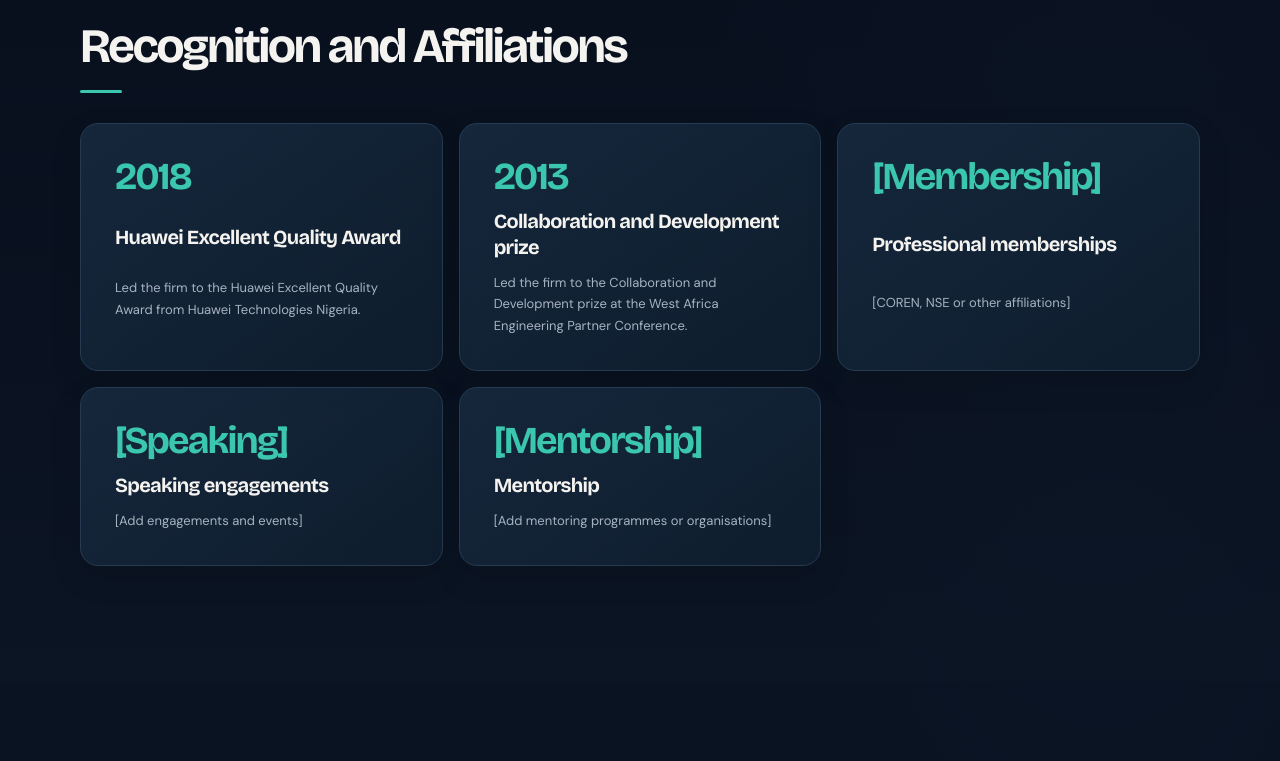
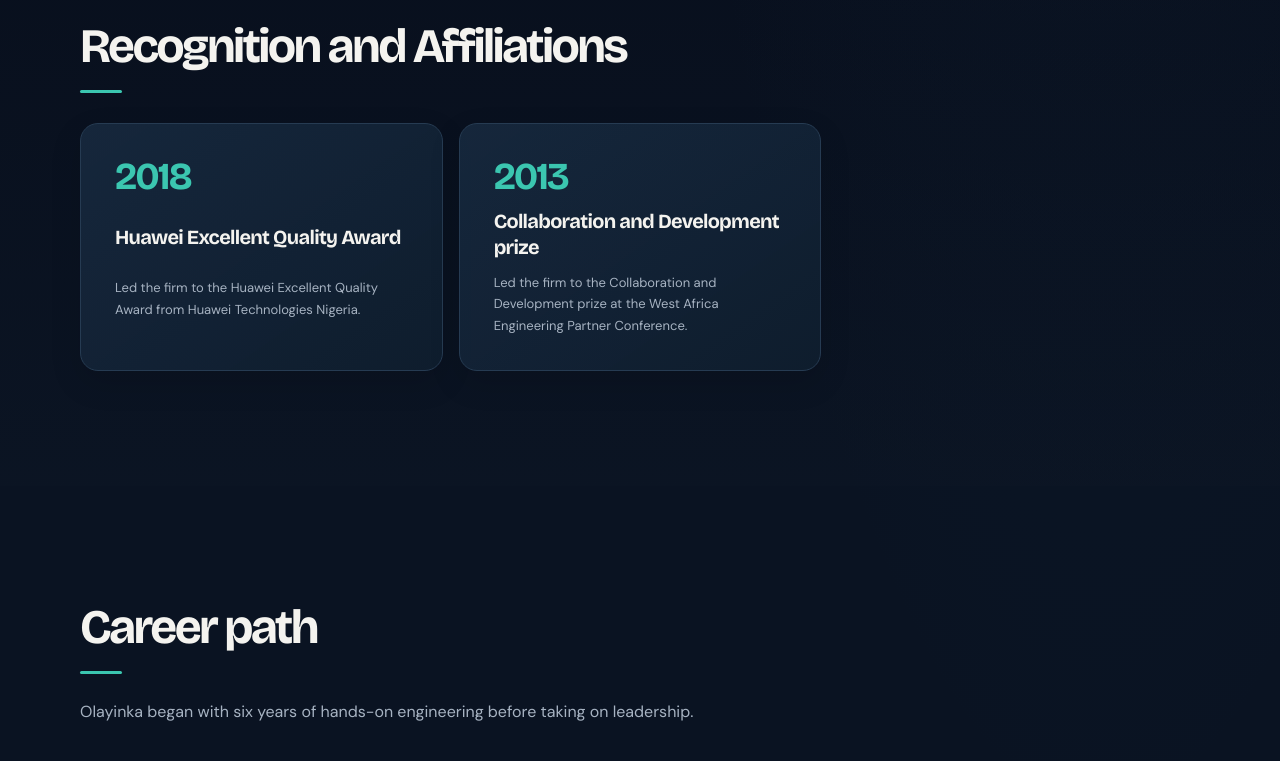
Before and after one commit to mrflames89-ai/Mr.-Yinka, a plain HTML site: page index.html in a window 1280 px wide. Shown: the part 2520-3281 px from the top of the page. Drawn offline with nearby package versions, Linux system fonts and the light colour scheme.

Commit message:
Remove unprovided recognition placeholders
Co-authored-by: Copilot <223556219+Copilot@users.noreply.github.com>

```diff
--- a/index.html
+++ b/index.html
@@ -170,21 +170,6 @@ Twenty-four years of engineering, eighteen of them leading a firm that builds Ni
 <h3>Collaboration and Development prize</h3>
 <p>Led the firm to the Collaboration and Development prize at the West Africa Engineering Partner Conference.</p>
 </article>
-<article class="award-card placeholder">
-<span class="award-year">[Membership]</span>
-<h3>Professional memberships</h3>
-<p>[COREN, NSE or other affiliations]</p>
-</article>
-<article class="award-card placeholder">
-<span class="award-year">[Speaking]</span>
-<h3>Speaking engagements</h3>
-<p>[Add engagements and events]</p>
-</article>
-<article class="award-card placeholder">
-<span class="award-year">[Mentorship]</span>
-<h3>Mentorship</h3>
-<p>[Add mentoring programmes or organisations]</p>
-</article>
 </div>
 </div>
 </section>
```
Also changed, not shown: partials/_body.html (+0 -15 lines).
